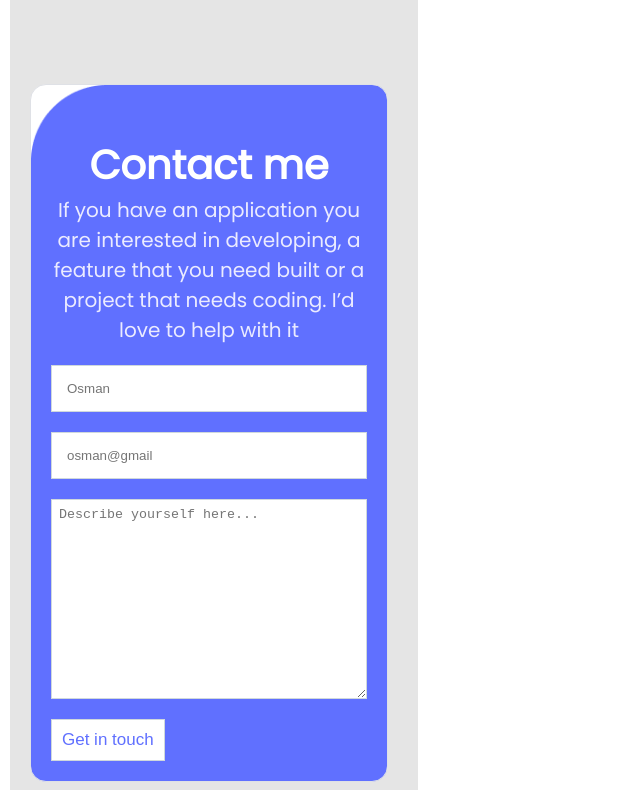
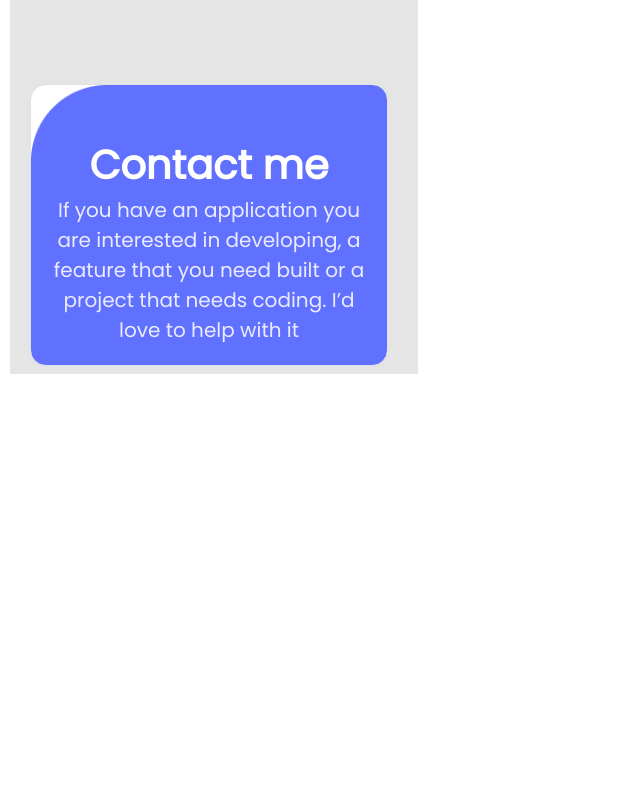
Before and after one commit to osmanwako/mobileversionportfolio, a website: page index.html in a window 1280 px wide. Shown: the part 4097-4897 px from the top of the page, without its empty margins (0-640 px from the left). After the commit the page ends 4481 px from the top, so only its background shows below. Drawn offline with Linux system fonts and the light colour scheme.

Commit message:
Update index.html
update form input as requirement issue

```diff
--- a/index.html
+++ b/index.html
@@ -213,10 +213,7 @@
             need built or a project that needs coding.
              I’d love to help with it
         </p>
-        <input class="input-bg aboutmyself-input" type="text" placeholder="Osman">
-        <input type="email" class="input-bg aboutmyself-input" placeholder="osman@gmail">
-        <textarea class="input-bg aboutmyself-message" cols="100" placeholder="Describe yourself here..."></textarea>
-        <input type="submit" class="input-bg aboutmyself-getintouch" value="Get in touch">
+
       </span>
     </div>
 </section>
```
